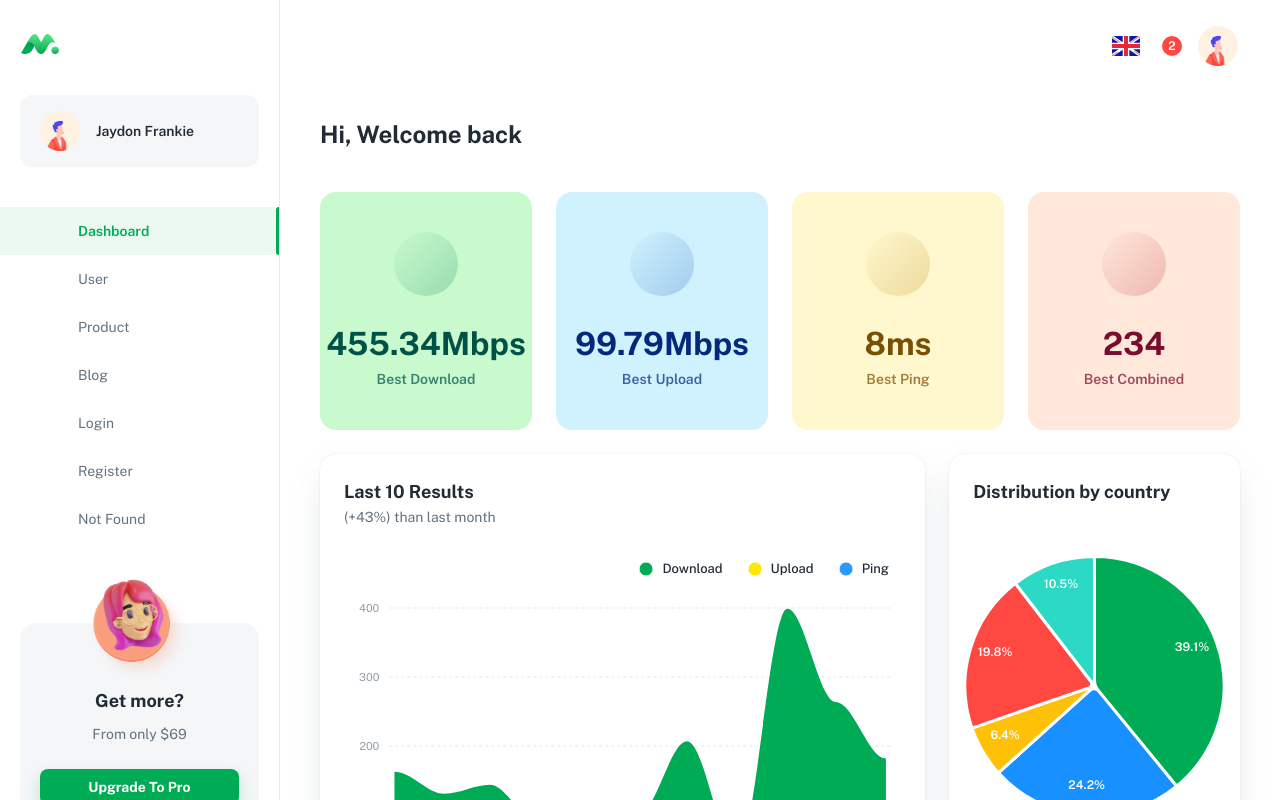
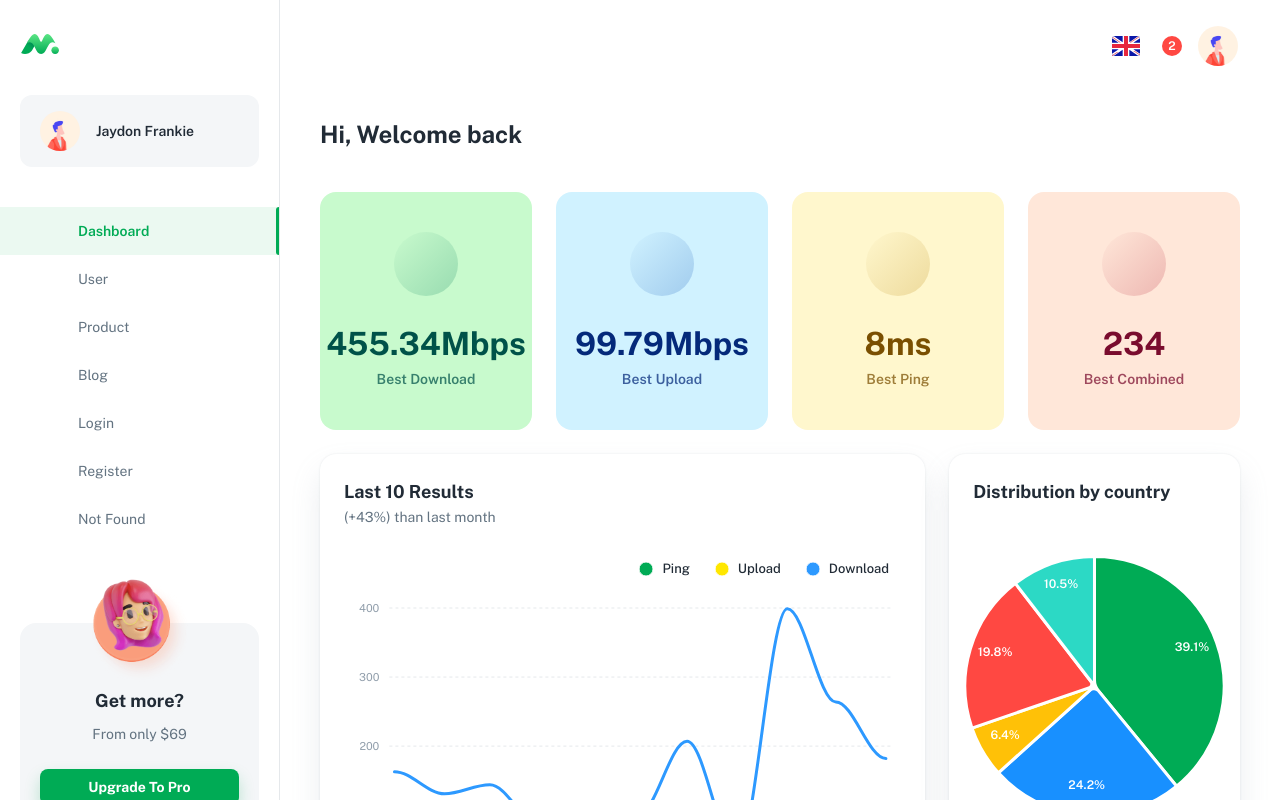
Before and after one commit to GreenArmy18/material-kit-react, a React (Create React App) app: page /dashboard/app in a window 1280 px wide. Shown: the top 800 px of the page. Built offline with nearby package versions, Linux system fonts and the light colour scheme; a web font is replaced by a local one.

Commit message:
some minor changes

```diff
--- a/src/components/_dashboard/app/AppWebsiteVisits.js
+++ b/src/components/_dashboard/app/AppWebsiteVisits.js
@@ -9,19 +9,19 @@ import { BaseOptionChart } from '../../charts';
 
 const CHART_DATA = [
   {
-    name: 'Download',
-    type: 'area',
-    data: [163, 131, 144, 86, 13, 101, 207, 47, 399, 264, 182]
+    name: 'Ping',
+    type: 'column',
+    data: [24, 29, 21, 29, 46, 22, 23, 23, 33, 31, 31]
   },
   {
     name: 'Upload',
-    type: 'line',
+    type: 'area',
     data: [4, 4, 6, 9, 4, 9, 7, 9, 99, 87, 98]
   },
   {
-    name: 'Ping',
-    type: 'column',
-    data: [24, 29, 21, 29, 46, 22, 23, 23, 33, 31, 31]
+    name: 'Download',
+    type: 'line',
+    data: [163, 131, 144, 86, 13, 101, 207, 47, 399, 264, 182]
   }
 ];
 
--- a/src/layouts/dashboard/LanguagePopover.js
+++ b/src/layouts/dashboard/LanguagePopover.js
@@ -22,7 +22,13 @@ const LANGS = [
     value: 'fr',
     label: 'French',
     icon: '/static/icons/ic_flag_fr.svg'
+  },
+  {
+    value: 'he',
+    label: 'Hebrew',
+    icon: '/static/icons/ic_flag_he.svg'
   }
+
 ];
 
 // ----------------------------------------------------------------------
--- a/src/pages/DashboardApp.js
+++ b/src/pages/DashboardApp.js
@@ -21,7 +21,7 @@ import {
 
 export default function DashboardApp() {
   return (
-    <Page title="Dashboard | Minimal-UI">
+    <Page title="Speed Tests Dashboard">
       <Container maxWidth="xl">
         <Box sx={{ pb: 5 }}>
           <Typography variant="h4">Hi, Welcome back</Typography>
```
Also changed, not shown: public/static/icons/ic_flag_he.svg (added).
